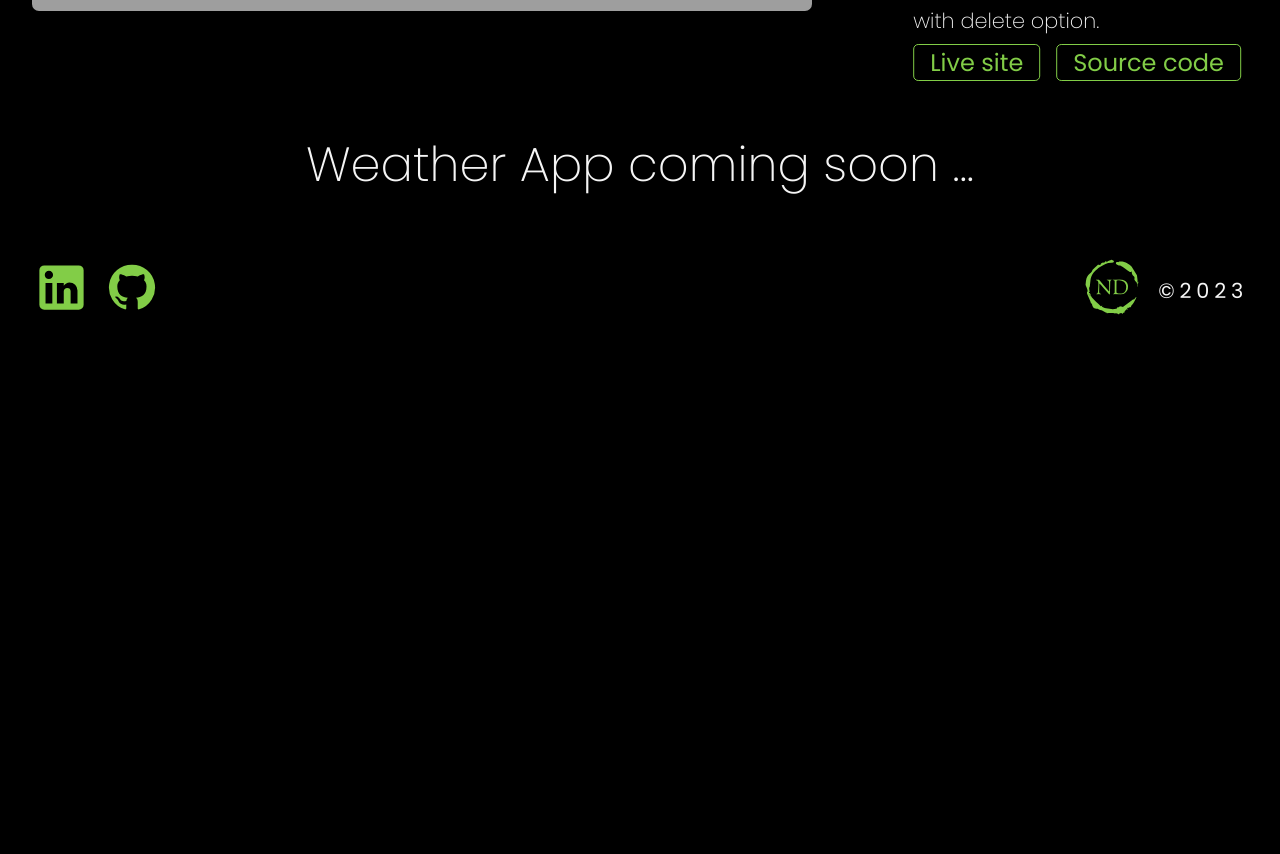
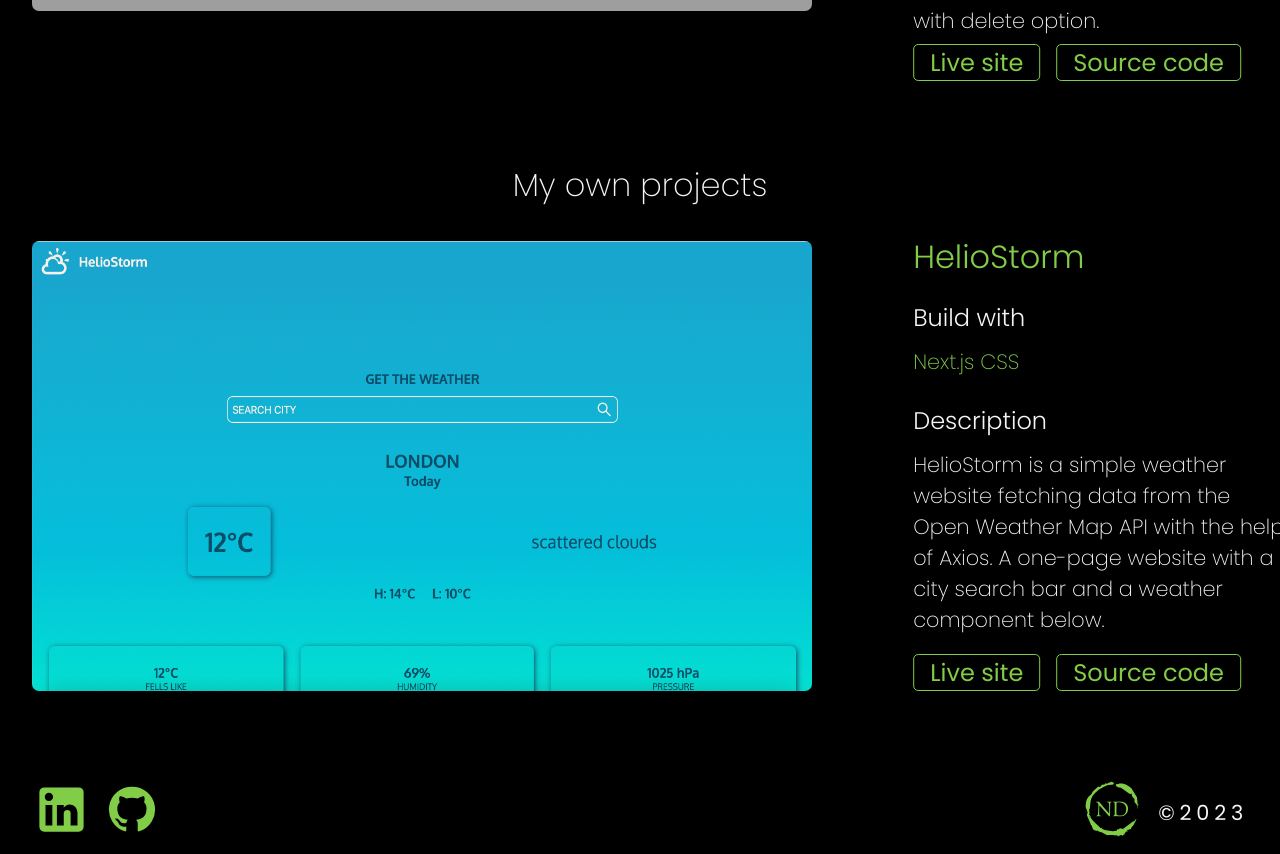
Before and after one commit to NDraganov/nedyalko-draganov, a Next.js app: page /portfolio in a window 1280 px wide. Shown: the part 1886-2740 px from the top of the page. Before the commit the page ends 2218 px from the top, so only its background shows below. Built offline with nearby package versions, Linux system fonts and the light colour scheme; grey boxes are pictures that could not be loaded.

Commit message:
Add HelioStorm project

```diff
--- a/data/projects.json
+++ b/data/my-own-projects/projects.json
@@ -5,7 +5,7 @@
       "image": "/images/project-images/heliostorm.png",
       "title": "HelioStorm",
       "technologies": "Next.js CSS",
-      "description": "HelioStorm is a simple weather website fetching data from the Open Weather Map API with the help of Axios. One-page website with a city search bar and a weather component below.",
+      "description": "HelioStorm is a simple weather website fetching data from the Open Weather Map API with the help of Axios. A one-page website with a city search bar and a weather component below.",
       "lhref": "https://weather-app-taupe.vercel.app",
       "ghref": "https://github.com/NDraganov/weather-app"
     }
--- a/pages/portfolio.jsx
+++ b/pages/portfolio.jsx
@@ -7,7 +7,7 @@
 
 import classes from "./portfolio.module.css";
 
-const Portfolio = ({ projects }) => {
+const Portfolio = ({ projects, myProjects }) => {
   return (
     <Fragment>
       <Head>
@@ -27,7 +27,15 @@
             ))}
           </ul>
         </section>
-        <CommingSoon text="Weather App coming soon ..." />
+        <section className={classes.myown}>
+          <h2>My own projects</h2>
+          <ul>
+            {myProjects.map((project) => (
+              <ProjectItem key={project.id} project={project} />
+            ))}
+          </ul>
+        </section>
+        {/* <CommingSoon text="Weather App coming soon ..." /> */}
       </div>
     </Fragment>
   );
@@ -40,11 +48,19 @@
     "data/learning-people",
     "learning-people-projects.json"
   );
+  const filePathProjects = path.join(
+    process.cwd(),
+    "data/my-own-projects",
+    "projects.json"
+  );
   const jsonDataLP = await fs.readFile(filePathLP);
+  const jsonDataProjects = await fs.readFile(filePathProjects);
   const dataLP = JSON.parse(jsonDataLP);
+  const dataProjects = JSON.parse(jsonDataProjects);
   return {
     props: {
       projects: dataLP.projects,
+      myProjects: dataProjects.myProjects,
     },
   };
 }
--- a/pages/portfolio.module.css
+++ b/pages/portfolio.module.css
@@ -1,5 +1,8 @@
 .portfolio {
   margin: 8rem 2rem 1rem;
+}
+.myown {
+  margin: 5rem 0;
 }
 
 @media screen and (max-width: 450px) {
```
